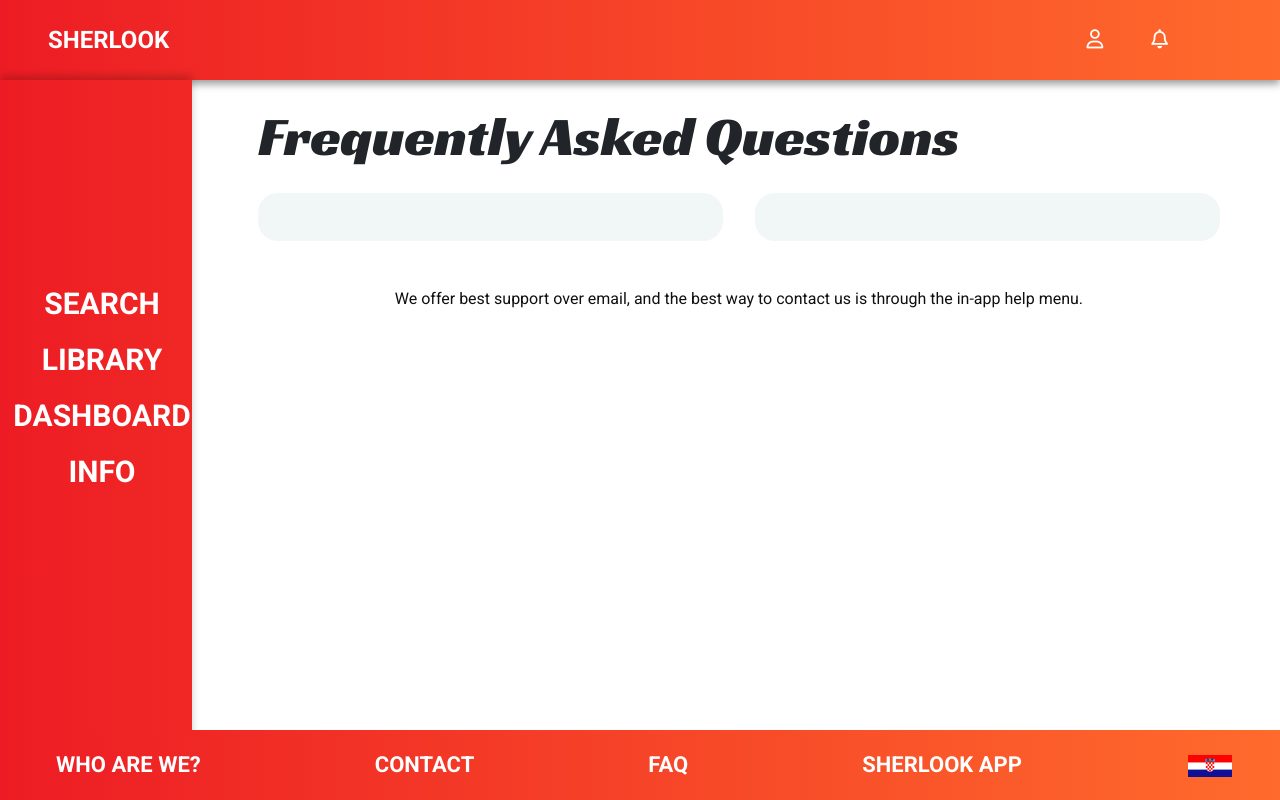
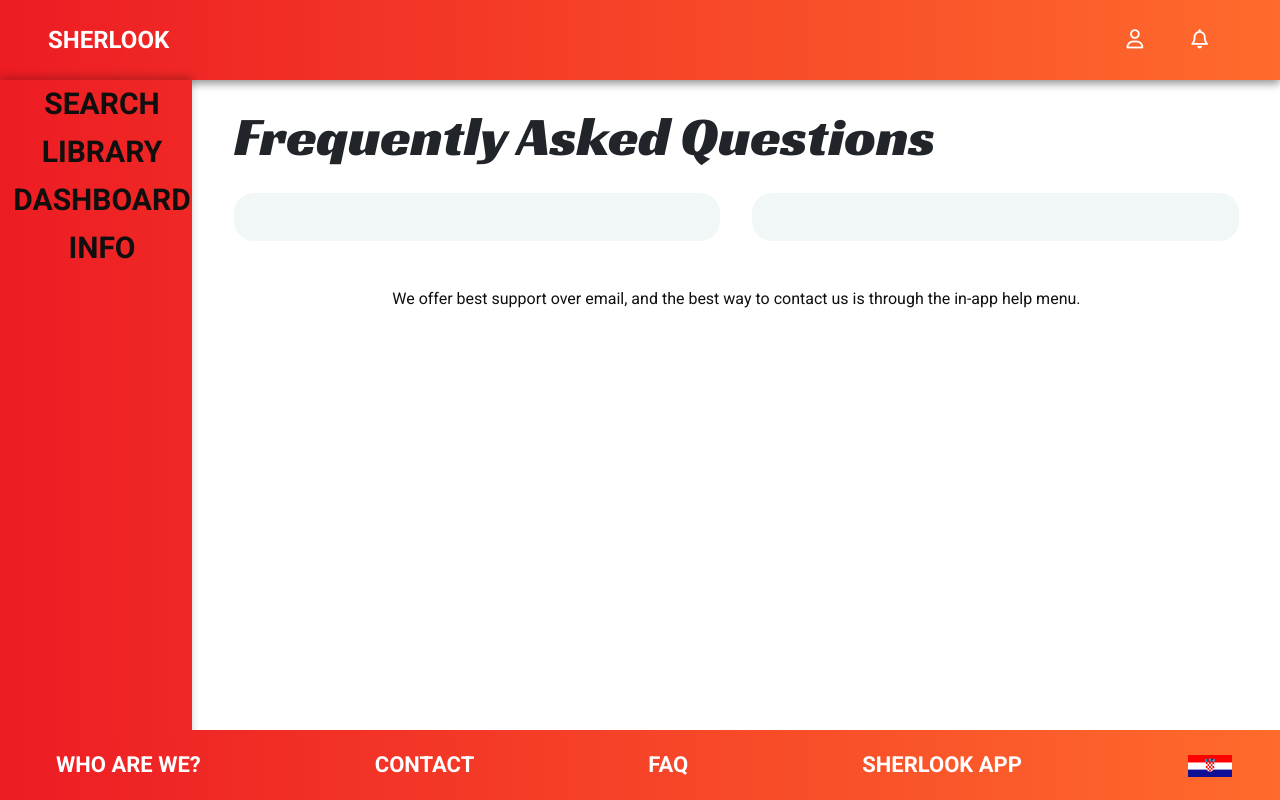
Before and after one commit to milkami/sherlook, a Django app: page /faq/ in a window 1280 px wide. Run offline with Django 4.2, Linux system fonts and the light colour scheme; the visitor is signed in with stand-in values (Sample User, id 1); data that the repository does not hold is empty; some libraries are stand-ins or nearby versions.

Commit message:
layout changed

```diff
--- a/templates/commons/layout.html
+++ b/templates/commons/layout.html
@@ -1,5 +1,4 @@
 {% load static %}
-{% load custom_filters %}
 
 <!DOCTYPE html>
 <html lang="en">
@@ -53,6 +52,11 @@
                 {% if request.user.is_authenticated %}
                 <div class="collapse navbar-collapse" id="navbarTogglerDemo01">
                     <ul class="navbar-nav d-flex" style="width: 100%;">
+                        <li class="nav-item">
+                            <a class="nav-link active ms-md-2 me-md-3" aria-current="page" id="shopping-cart-button" href="#" data-bs-toggle="popover" data-bs-placement="bottom" title="YOUR CART" data-popover-content="#popover-cart" data-html="true" data-bs-custom-class="custom-cart-popover">
+{#                                <i class="fa-solid fa-cart-shopping" style="font-size: 1.5vw; color: white;"></i>#}
+                            </a>
+                        </li>
                         <li class="nav-item ms-sm-auto">
                             <a class="nav-link active ms-md-2 me-md-3" aria-current="page" id="profile-button" href="#" data-bs-toggle="popover" data-bs-placement="bottom" title="PROFILE" data-popover-content="#popover-profile" data-html="true">
 {#                                <i class="fa-solid fa-magnifying-glass" style="font-size: 1.5vw; color: white;"></i>#}
@@ -62,11 +66,6 @@
                         <li class="nav-item">
                             <a class="nav-link active ms-md-3 me-md-3" aria-current="page" id="notification-button" href="#" data-bs-toggle="popover" data-bs-placement="bottom" title="NOTIFICATIONS" data-popover-content="#popover-notification" data-html="true">
                                 <i class="fa-regular fa-bell" style="font-size: 1.5vw; color: white;"></i>
-                            </a>
-                        </li>
-                        <li class="nav-item">
-                            <a class="nav-link active ms-md-2 me-md-3" aria-current="page" id="shopping-cart-button" href="#" data-bs-toggle="popover" data-bs-placement="bottom" title="YOUR CART" data-popover-content="#popover-cart" data-html="true" data-bs-custom-class="custom-cart-popover">
-{#                                <i class="fa-solid fa-cart-shopping" style="font-size: 1.5vw; color: white;"></i>#}
                             </a>
                         </li>
 {#                        <li class="nav-item">#}
@@ -157,8 +156,10 @@
               PROFILE
             </div>
 
-            <div class="popover-body">
-                <a href="{% url 'logout' %}" class="text-style-ro-14 mt-3 text-center" style="color: #FD602C;">Log out</a>
+            <div class="popover-body d-flex justify-content-center">
+                <div class="d-flex justify-content-center align-items-center">
+                    <a href="{% url 'logout' %}" class="text-style-ro-14 my-2 text-center" style="color: #FD602C; text-decoration: none;">Log out</a>
+                </div>
 {#                <div class="ps-4">#}
 {#                    <a class="save-button orange-button text-style-ro-24b save-button" style="width: 60% !important; font-weight: 500; box-shadow: 0px 4px 4px 0px rgba(0, 0, 0, 0.25)" href="{% url 'logout' %}">LOGOUT</a>#}
 {#                    <button class="save-button orange-button text-style-ro-24b save-button" style="width: 60% !important; font-weight: 500; box-shadow: 0px 4px 4px 0px rgba(0, 0, 0, 0.25)">SAVE</button>#}
@@ -214,23 +215,24 @@
 {#        </div>#}
 
         <div class="" style="min-height: 100%; display: flex; flex-direction: column;">
-            <div class="row" style="flex: 1; display: flex; width: 100%;">
+            <div class="row" style="flex: 1; display: flex;">
               <div id="side-navbar" style="padding-right: 0; width: 15%; position: fixed; top: 80px; left: 0; bottom: 0;  background-image: linear-gradient(to right, #ED1C24 , #F02825); box-shadow: 0px -4px 8px rgba(0, 0, 0, 0.2);">
-                <div style="padding-top: 200px;">
-                    <a class="side-nav-link nav-link text-center text-style-ro-30b py-1 mb-2 {% if request.path == '/search/' %}active{% endif %}" href="{% url 'search' %}{% if request.session.search_params %}?{{ request.session.search_params|dict_to_query_string }}{% endif %}" style="color: white;">SEARCH</a>
-                    <a class="side-nav-link nav-link text-center text-style-ro-30b py-1 mb-2 {% if request.path == '/library/' %}active{% endif %}" href="{% url 'library' %}" style="color: white;">LIBRARY</a>
-                    <a class="side-nav-link nav-link text-center text-style-ro-30b py-1 mb-2 {% if request.path == '/dashboard/' %}active{% endif %}" href="{% url 'dashboard' %}" style="color: white;">DASHBOARD</a>
-                    <a class="side-nav-link nav-link text-center text-style-ro-30b py-1 mb-2 {% if request.path == '/info/' %}active{% endif %}" href="{% url 'info' %}"  style="color: white;">INFO</a>
+                <div class="side-navbar-div">
+                    <a class="side-nav-link nav-link text-center text-style-ro-30b py-1 {% if request.path == '/search/' %}active{% endif %}" href="{% url 'search' %}">SEARCH</a>
+                    <a class="side-nav-link nav-link text-center text-style-ro-30b py-1 {% if request.path == '/library/' %}active{% endif %}" href="{% url 'library' %}">LIBRARY</a>
+                    <a class="side-nav-link nav-link text-center text-style-ro-30b py-1 {% if request.path == '/dashboard/' %}active{% endif %}" href="{% url 'dashboard' %}">DASHBOARD</a>
+                    <a class="side-nav-link nav-link text-center text-style-ro-30b py-1 {% if request.path == '/info/' %}active{% endif %}" href="{% url 'info' %}">INFO</a>
                 </div>
               </div>
-              <div class="offset-2 pl-0" style="width: 84%; flex-grow: 1;">
-                {% block body %}
+              <div class="d-flex justify-content-center" style="margin-left: -0.5%; padding-right: 0;">
+                <div class="pl-0" style="margin-left: 15%; width: 85%; flex-grow: 1;">
+                    {% block body %}
 
-                {% endblock %}
+                    {% endblock %}
+                </div>
               </div>
-
             </div>
-        <footer>
+        <footer id="footer">
             <nav class="navbar navbar-expand-lg navbar-custom" style="height: 70px !important; position: sticky;">
                 <div class="container-fluid px-5">
                     <button class="navbar-toggler" type="button" data-bs-toggle="collapse" data-bs-target="#navbarTogglerDemo02" aria-controls="navbarTogglerDemo02" aria-expanded="false" aria-label="Toggle navigation">
@@ -313,6 +315,7 @@
                 });
             });
 
+            // For the top distance of our side navbar while scrolling
             window.addEventListener('scroll', function() {
                 var coloredDiv = document.getElementById('side-navbar');
                 var topNavbarHeight = 80;
```
